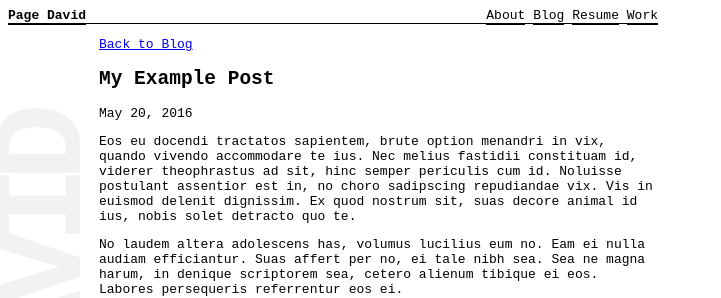
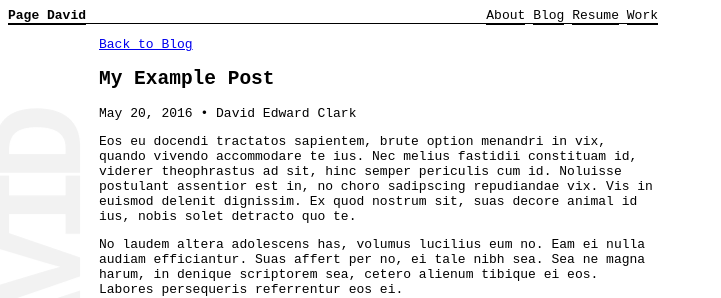
Before and after one commit to pagedavid/pagedavid.github.io, a Jekyll site: the page built from _posts/2016-05-20-my-example-post.md, in a window 1280 px wide. Shown: the top 298 px of the page, without its empty margins (0-721 px from the left). Built offline with Jekyll 4.4.1, drawn with Linux system fonts in a browser that asks for light colours.

Commit message:
print author, default site (me) or post

```diff
--- a/_layouts/post.html
+++ b/_layouts/post.html
@@ -8,7 +8,7 @@ layout: default
 
   <header class="post-header">
     <h1 class="post-title" itemprop="name headline">{{ page.title | escape }}</h1>
-    <p class="post-meta"><time datetime="{{ page.date | date_to_xmlschema }}" itemprop="datePublished">{{ page.date | date: "%b %-d, %Y" }}</time>{% if page.author %} • <span itemprop="author" itemscope itemtype="http://schema.org/Person"><span itemprop="name">{{ page.author }}</span></span>{% endif %}</p>
+    <p class="post-meta"><time datetime="{{ page.date | date_to_xmlschema }}" itemprop="datePublished">{{ page.date | date: "%b %-d, %Y" }}</time> • <span itemprop="author" itemscope itemtype="http://schema.org/Person"><span itemprop="name">{% if page.author %} {{ page.author }} {% else %} {{site.author}}</span></span>{% endif %}</p>
   </header>
 
   <div class="post-content" itemprop="articleBody">
```
